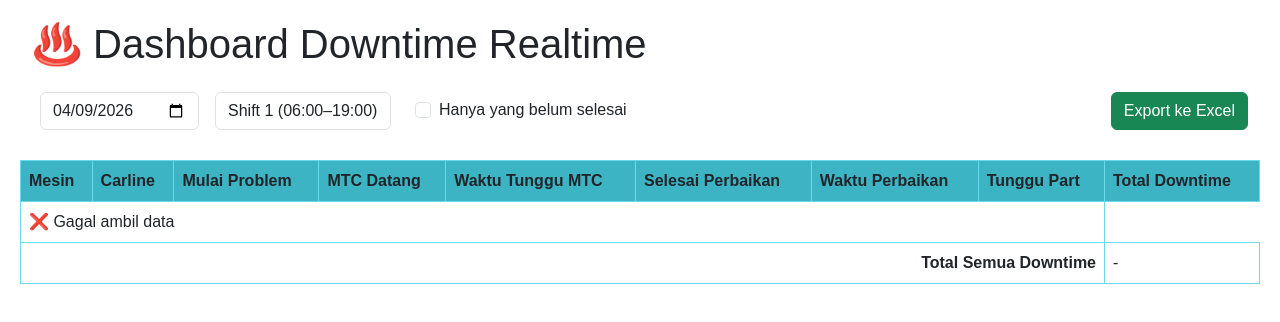
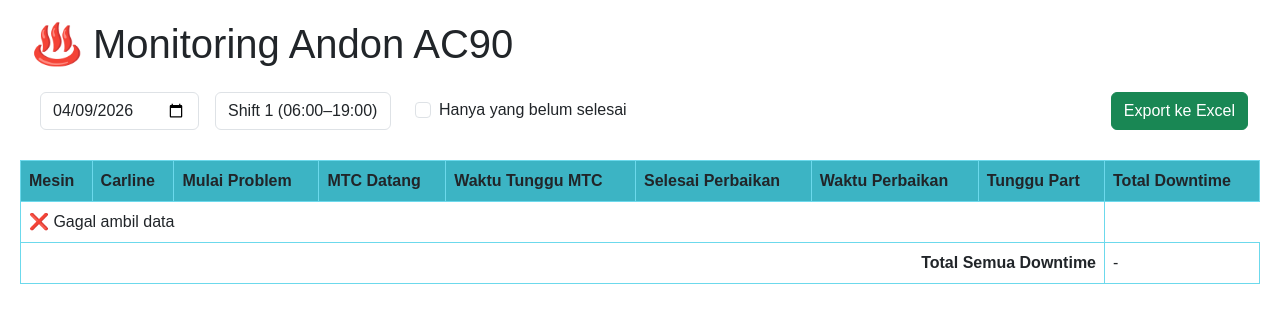
Before and after one commit to otgnuryana/problem-mesin-backend, a website: page public/dashboard.html in a window 1280 px wide. Drawn offline with Linux system fonts and the light colour scheme; no server answers.

Commit message:
Update Title dashboard.html

```diff
--- a/public/dashboard.html
+++ b/public/dashboard.html
@@ -3,13 +3,13 @@
 <head>
   <meta charset="UTF-8" />
   <meta name="viewport" content="width=device-width, initial-scale=1.0"/>
-  <title>Dashboard Downtime Mesin</title>
+  <title>Monitoring Andon AC90</title>
   <link rel="stylesheet" href="/pkg/css/bootstrap.min.css">
   <link rel="stylesheet" href="/pkg/css/dashboard.css">
 </head>
 <body>
 <div class="container-fluid my-3">
-  <h1 class="mb-4">♨️ Dashboard Downtime Realtime</h1>
+  <h1 class="mb-4">♨️ Monitoring Andon AC90</h1>
 
   <form class="form-row d-flex align-items-center justify-content-between mb-3">
 
```
